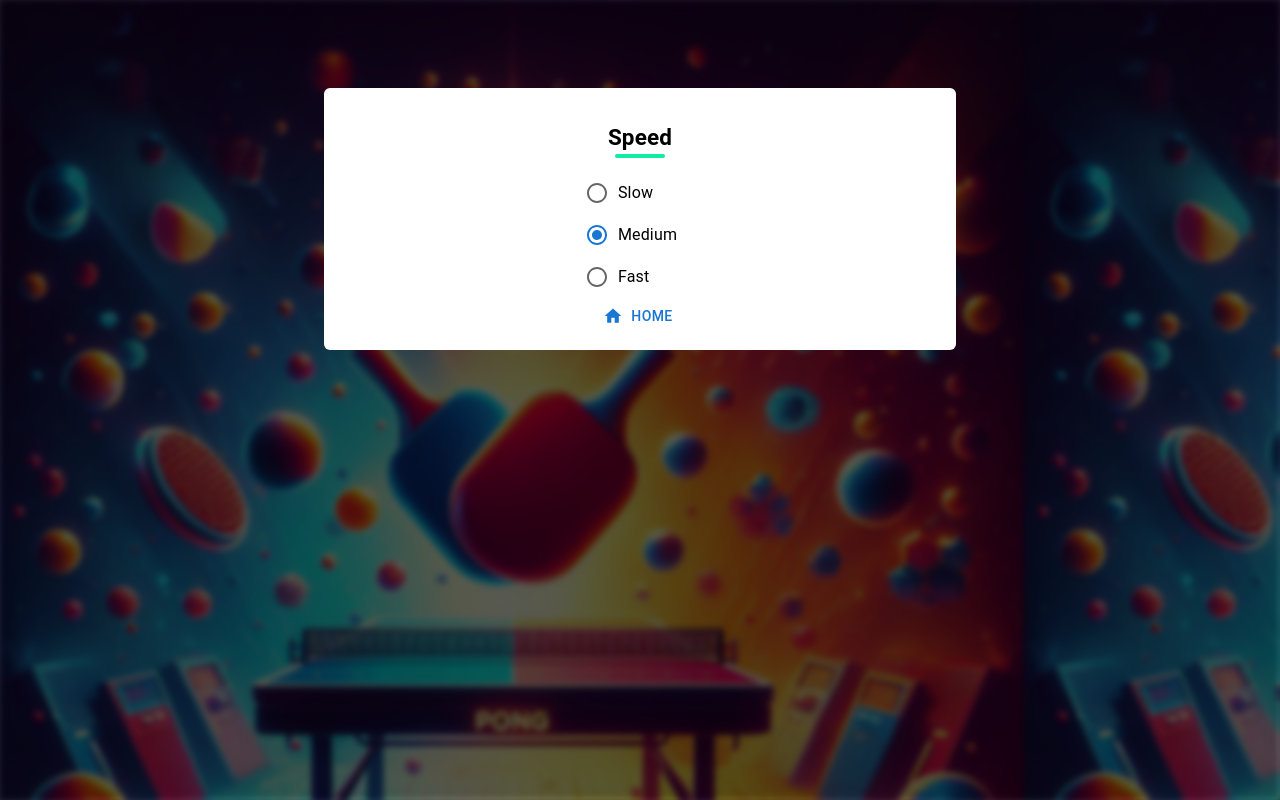
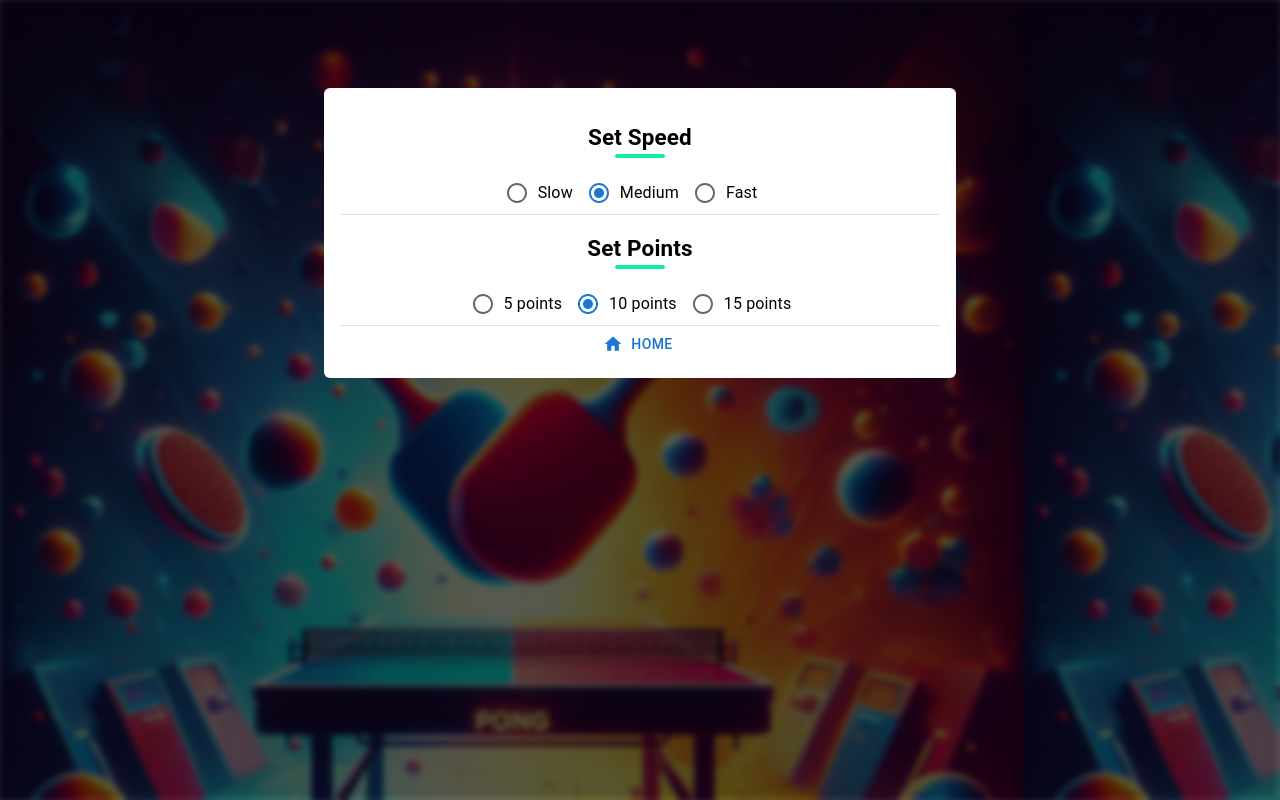
Before and after one commit to Ramzi-Abidi/Pong, a React (Vite) app: page /settings in a window 1280 px wide. Built offline with nearby package versions, Linux system fonts and the light colour scheme.

Commit message:
Issue 30 - Added the customized score

```diff
--- a/src/App.tsx
+++ b/src/App.tsx
@@ -14,14 +14,19 @@ const App = () => {
     }
 
     const [settings, setSettings] = useState({
-        speedOption : 'medium'
+        speedOption: 'medium',
+        pointOption: 10
     });
     const updateSpeed = (option: string) => {
         setSettings({ ...settings, speedOption: option})
     }
+    const updatePoints = (option: number) => {
+        setSettings({ ...settings, pointOption: option})
+    }
 
     const handleCallBack = (data: any, showSettings: boolean) => {
         updateSpeed(data.speedOption);
+        updatePoints(data.pointOption);
     }
 
     return (
--- /dev/null
+++ b/src/utils/options.ts
@@ -0,0 +1,25 @@
+// speedOptions.js
+
+interface SpeedProp {
+  [key: string]: { velocityX: number; velocityY: number };
+}
+
+const speedOptions : SpeedProp = {
+  slow: { velocityX: 0.5, velocityY: 1.5 },
+  medium: { velocityX: 1, velocityY: 2 },
+  fast: { velocityX: 2, velocityY: 3 }
+};
+
+export {speedOptions};
+
+interface PointsProp {
+  [key: number]: { points: number};
+}
+
+const pointsOptions : PointsProp = {
+  5: { points: 5},
+  10: { points: 10},
+  15: { points: 15}
+};
+
+export {pointsOptions};
--- a/src/utils/speedOptions.ts
+++ /dev/null
@@ -1,13 +0,0 @@
-// speedOptions.js
-
-interface SpeedOptions {
-  [key: string]: { velocityX: number; velocityY: number };
-}
-
-const speedOptions : SpeedOptions = {
-  slow: { velocityX: 0.5, velocityY: 1.5 },
-  medium: { velocityX: 1, velocityY: 2 },
-  fast: { velocityX: 2, velocityY: 3 }
-};
-
-export default speedOptions;
--- a/src/utils/types.ts
+++ b/src/utils/types.ts
@@ -41,4 +41,5 @@ export interface SinglePlayerModeProps {
 
 export interface SettingProps{
     speedOption: string;
+    pointOption: number;
 }
--- a/src/views/MultiplePlayerMode.tsx
+++ b/src/views/MultiplePlayerMode.tsx
@@ -8,7 +8,7 @@ import buttonClickSound from "../assets/button-click-sound.mp3";
 import { useNavigate } from "react-router-dom";
 import AudioComponent from "../components/Audio";
 import backgroundMusic from "../assets/background-music.mp3";
-import speedOptions from "../utils/speedOptions";
+import {speedOptions, pointsOptions} from "../utils/options";
 
 const MultiplePlayerMode: React.FC<MultiplePlayerModeProps> = ({
     settings, isSoundOn
@@ -60,7 +60,7 @@ const MultiplePlayerMode: React.FC<MultiplePlayerModeProps> = ({
   ball.velocityY = speedOptions[settings.speedOption].velocityY;
 
     const [firstPlayerName, setFirstNamePlayer] = useState<string>("Player 1");
-    const [winningNumber, setWinningNumber] = useState<number>(10);
+    const [winningNumber, setWinningNumber] = useState<number>(pointsOptions[settings.pointOption].points);
     const [secondPlayerName, setSecondNamePlayer] = useState("Player 2");
     const [isBlurry, setBlurry] = useState<boolean>(true);
     const [isPlaying, setIsPlaying] = useState<boolean>(true);
--- a/src/views/Settings.tsx
+++ b/src/views/Settings.tsx
@@ -1,5 +1,5 @@
 
-import {Radio, FormControl, FormControlLabel, FormLabel, RadioGroup, Button, Icon} from '@mui/material'
+import {Radio, FormControl, FormControlLabel, FormLabel, RadioGroup, Button, Icon, Divider} from '@mui/material'
 import { useState } from 'react'
 import { useNavigate } from 'react-router-dom';
 import HomeIcon from '@mui/icons-material/Home';
@@ -8,10 +8,17 @@ const Settings = (props: any) => {
     const navigate = useNavigate();
 
     const [settings, setSettings] = useState(props.settings);
-    const handleChange = (event:any) => {
+
+    const handleSpeedChange = (event:any) => {
         const option = event.target.value;
-        setSettings({ ...settings, speedOption: option });
+        setSettings({ ...settings, speedOption: option});
     }
+
+    const handlePointsChange = (event:any) => {
+        const option = event.target.value;
+        setSettings({ ...settings, pointOption: option});
+    }
+
 
     const onTrigger = () => {
         props.parentCallBack(settings, false);
@@ -22,26 +29,53 @@ const Settings = (props: any) => {
     <div className="slowed-blurry-background">
       <div className="overlay"></div>
         <div className="pong-background"></div>
-            <section className = "stepper disable-blur">
+            <section className="stepper disable-blur">
+
+                {/* Speed Settings */}
                 <FormControl>
                     <FormLabel id="demo-radio-buttons-group-label">
                         <div className="title home-title-section">
-                            <h3>Speed</h3>
+                            <h3>Set Speed</h3>
                         </div>
                     </FormLabel>
 
                     <RadioGroup
+                    row
                     aria-labelledby='demo-radio-buttons-group-label'
                     defaultValue='Medium'
                     name='radio-buttons-group'
-                    value = {settings.speedOption} onChange={handleChange}>
+                    value = {settings.speedOption} onChange={handleSpeedChange}>
                         <FormControlLabel value= 'slow' control={<Radio />} label='Slow' />
                         <FormControlLabel value= 'medium' control={<Radio />} label='Medium' />
                         <FormControlLabel value= 'fast' control={<Radio />} label='Fast' />
                     </RadioGroup>
 
+                </FormControl>
+                <Divider />
+
+            {/* Points Settings */}
+                <FormControl>
+                    <FormLabel id="demo-radio-buttons-group-label">
+                        <div className="title home-title-section">
+                            <h3>Set Points</h3>
+                        </div>
+                    </FormLabel>
+
+                    <RadioGroup
+                    row
+                    aria-labelledby='demo-radio-buttons-group-label'
+                    defaultValue='Medium'
+                    name='radio-buttons-group'
+                    value = {settings.pointOption} onChange={handlePointsChange}>
+                        <FormControlLabel value= '5' control={<Radio />} label='5 points' />
+                        <FormControlLabel value= '10' control={<Radio />} label='10 points' />
+                        <FormControlLabel value= '15' control={<Radio />} label='15 points' />
+                    </RadioGroup>
+
                     {/* More settings be added here and wrapped to a data object to be sent back to parentCallBack */}
 
+                </FormControl>
+                <Divider/>
                 <Button
                     onClick={onTrigger}
                     className="two-player"
@@ -49,7 +83,8 @@ const Settings = (props: any) => {
                     {" "}
                     Home{" "}
                 </Button>
-                </FormControl>
+
+
             </section>
         </div>
   )
--- a/src/views/SinglePlayerMode.tsx
+++ b/src/views/SinglePlayerMode.tsx
@@ -9,7 +9,7 @@ import { Button } from "@mui/material";
 import { useNavigate } from "react-router-dom";
 import AudioComponent from "../components/Audio";
 import backgroundMusic from "../assets/background-music.mp3";
-import speedOptions from "../utils/speedOptions";
+import {speedOptions, pointsOptions} from "../utils/options";
 
 const SinglePlayerMode: React.FC<SinglePlayerModeProps> = ({ settings, isSoundOn }) => {
     let boardWidth: number = 600;
@@ -60,7 +60,7 @@ const SinglePlayerMode: React.FC<SinglePlayerModeProps> = ({ settings, isSoundOn
 
 
     const [firstPlayerName, setFirstNamePlayer] = useState<string>("Player 1");
-    const [winningNumber, setWinningNumber] = useState<number>(10);
+    const [winningNumber, setWinningNumber] = useState<number>(pointsOptions[settings.pointOption].points);
     const [secondPlayerName, setSecondNamePlayer] = useState("Player 2");
     const [isBlurry, setBlurry] = useState<boolean>(true);
     const [isPlaying, setIsPlaying] = useState<boolean>(true);
```
Lines whose indentation alone changed are shown as unchanged.
